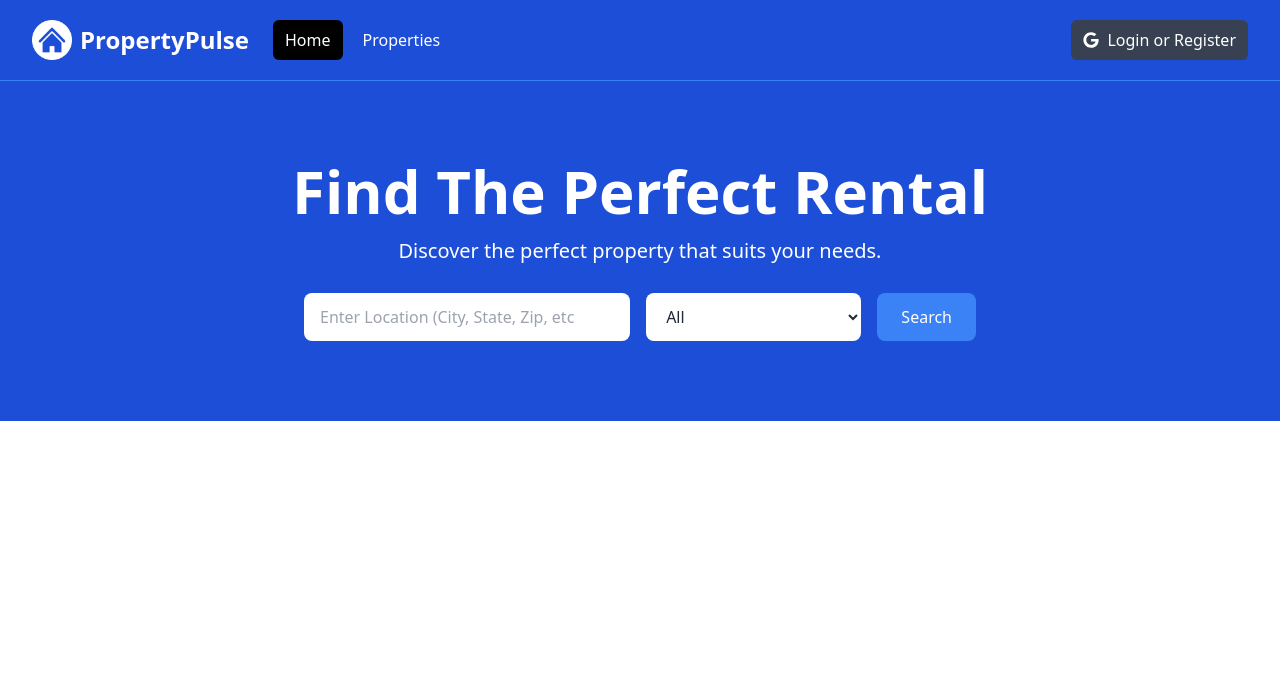
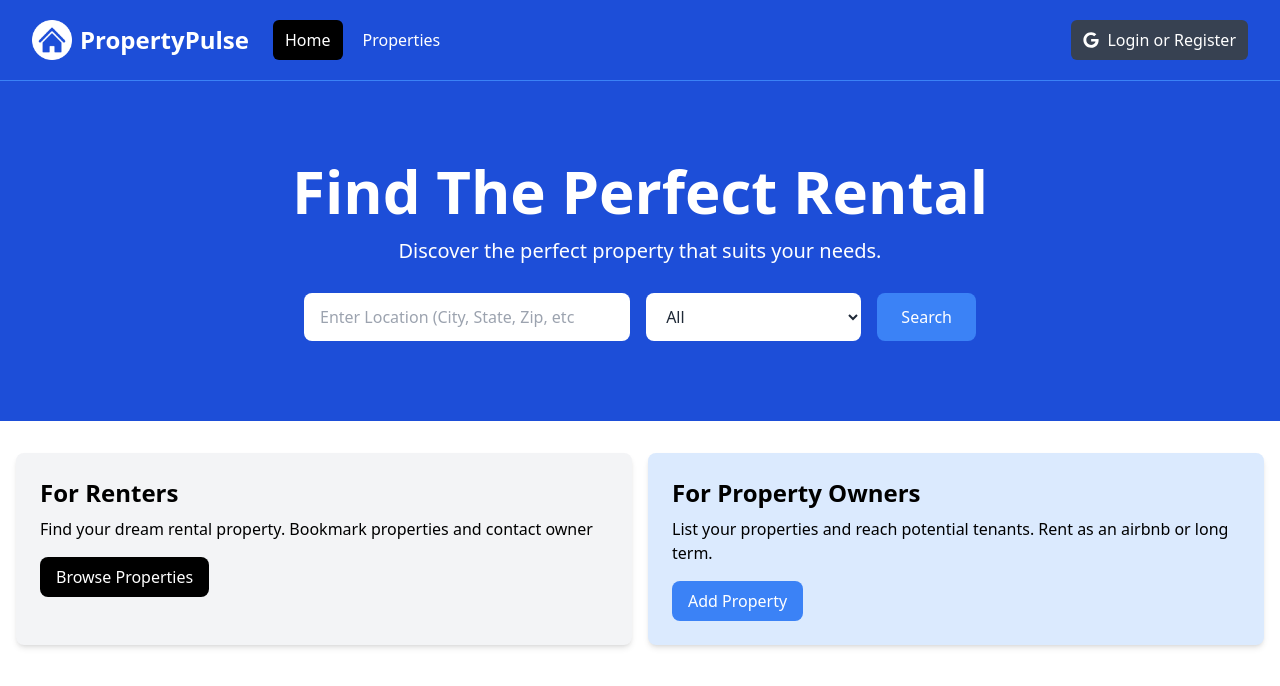
Before and after one commit to syntaxdesigner01/property-pulse, a Next.js app: page / in a window 1280 px wide. Shown: the top 686 px of the page. Built offline with nearby package versions, Linux system fonts and the light colour scheme.

Commit message:
feature: created infoBoxes and infobox component to wrap and display info

```diff
--- /dev/null
+++ b/app/Components/InfoBox.jsx
@@ -0,0 +1,22 @@
+import React from "react";
+
+export default function InfoBox({
+  heading,
+  children,
+  backgroundColor = "bg-gray-100",
+  textColor = "text-gray-800,buttonInfo",
+  buttonInfo,
+}) {
+  return (
+    <div className={`${backgroundColor} p-6 rounded-lg shadow-md`}>
+      <h2 className={`${textColor} text-2xl font-bold`}>{heading}</h2>
+      <p className={`${textColor} mt-2 mb-4`}>{children}</p>
+      <a
+        href={buttonInfo.link}
+        className={`inline-block ${buttonInfo.backgroundColor} text-white rounded-lg px-4 py-2 hover:opacity-80`}
+      >
+        {buttonInfo.text}
+      </a>
+    </div>
+  );
+}
--- /dev/null
+++ b/app/Components/InfoBoxes.jsx
@@ -0,0 +1,42 @@
+import React from "react";
+import InfoBox from "./InfoBox";
+
+export default function InfoBoxes() {
+  return (
+    <section>
+      <div className="container-xl lg:container m-auto">
+        <div className="grid grid-cols-1 md:grid-cols-2 gap-4 p-4 rounded-lg">
+          <InfoBox
+            heading={"For Renters"}
+            backgroundColor="bg-gray-100"
+            buttonInfo={{
+              text: "Browse Properties",
+              link: "/properties",
+              backgroundColor: "bg-black",
+            }}
+          >
+            <span>
+              Find your dream rental property. Bookmark properties and contact
+              owner
+            </span>
+          </InfoBox>
+
+          <InfoBox
+            heading={"For Property Owners"}
+            backgroundColor="bg-blue-100"
+            buttonInfo={{
+              text: " Add Property",
+              link: "/properties/add",
+              backgroundColor: "bg-blue-500",
+            }}
+          >
+            <span>
+              List your properties and reach potential tenants. Rent as an
+              airbnb or long term.
+            </span>
+          </InfoBox>
+        </div>
+      </div>
+    </section>
+  );
+}
--- a/app/page.jsx
+++ b/app/page.jsx
@@ -1,7 +1,13 @@
 import React from "react";
 import Link from "next/link";
 import Hero from "./Components/Hero";
+import InfoBoxes from "./Components/InfoBoxes";
 
 export default function HomePage() {
-  return <Hero />;
+  return (
+    <>
+      <Hero />
+      <InfoBoxes />
+    </>
+  );
 }
```
